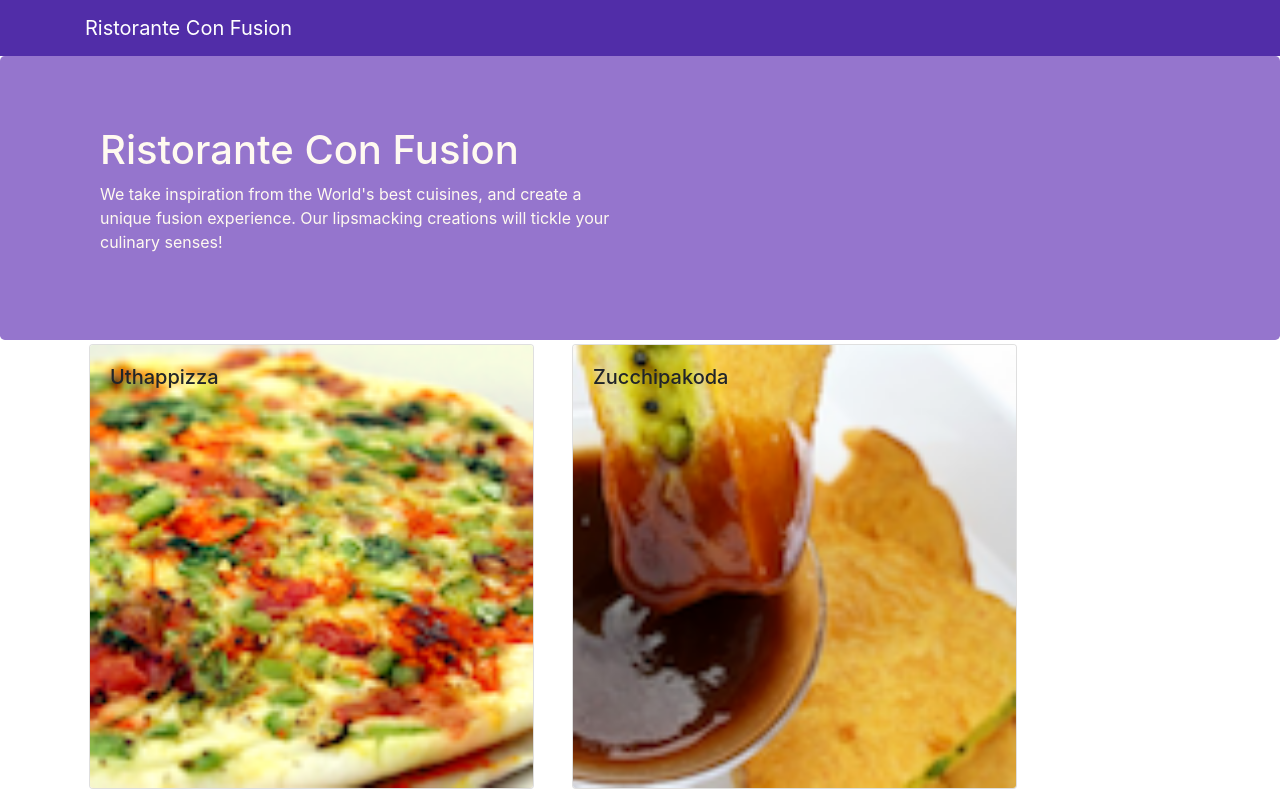
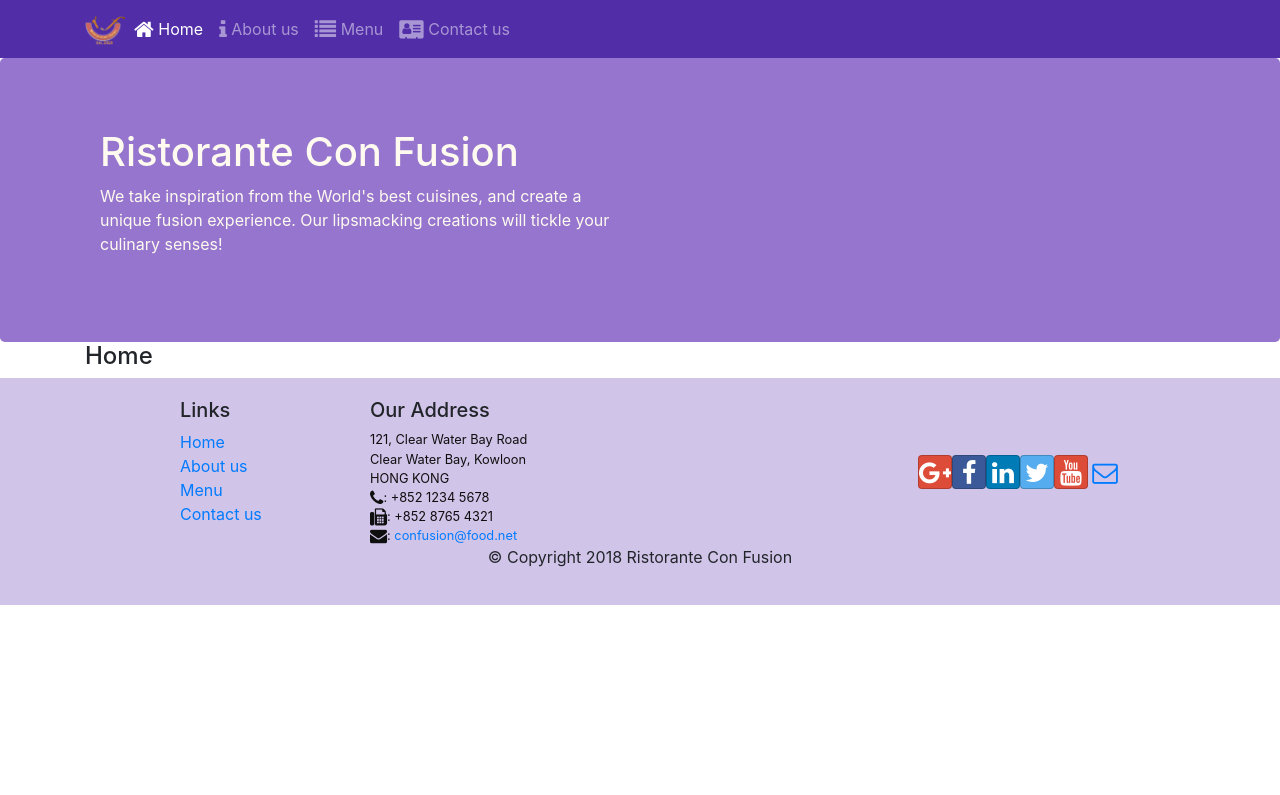
Before and after one commit to FrancoCaffiero/conFusion-React, a React (Create React App) app: page /home in a window 1280 px wide. Shown: the top 795 px of the page. Built offline with nearby package versions, Linux system fonts and the light colour scheme.

Commit message:
React Router

```diff
--- a/package.json
+++ b/package.json
@@ -12,6 +12,7 @@
     "react": "^16.13.1",
     "react-dom": "^16.13.1",
     "react-popper": "0.9.2",
+    "react-router-dom": "4.2.2",
     "react-scripts": "3.4.1",
     "reactstrap": "5.0.0"
   },
--- a/src/App.js
+++ b/src/App.js
@@ -1,10 +1,15 @@
 import React, { Component } from "react";
 import Main from "./components/MainComponent";
 import "./App.css";
+import { BrowserRouter } from "react-router-dom";
 
 class App extends Component {
   render() {
-    return <Main />;
+    return (
+      <BrowserRouter>
+        <Main />
+      </BrowserRouter>
+    );
   }
 }
 
--- a/src/components/FooterComponent.js
+++ b/src/components/FooterComponent.js
@@ -1,4 +1,5 @@
 import React from "react";
+import { Link } from "react-router-dom";
 
 function Footer(props) {
   return (
@@ -9,16 +10,16 @@ function Footer(props) {
             <h5>Links</h5>
             <ul className="list-unstyled">
               <li>
-                <a href="#">Home</a>
+                <Link to="/home">Home</Link>
               </li>
               <li>
-                <a href="#">About</a>
+                <Link to="/aboutus">About us</Link>
               </li>
               <li>
-                <a href="#">Menu</a>
+                <Link to="/menu">Menu</Link>
               </li>
               <li>
-                <a href="contactus.html">Contact</a>
+                <Link to="/contactus">Contact us</Link>
               </li>
             </ul>
           </div>
--- a/src/components/HeaderComponent.js
+++ b/src/components/HeaderComponent.js
@@ -1,13 +1,67 @@
 import React, { Component } from "react";
-import { Navbar, NavbarBrand, Jumbotron } from "reactstrap";
+import {
+  Navbar,
+  NavbarBrand,
+  Nav,
+  NavbarToggler,
+  Collapse,
+  NavItem,
+  Jumbotron,
+} from "reactstrap";
+import { NavLink } from "react-router-dom";
 
 class Header extends Component {
+  constructor(props) {
+    super(props);
+    this.state = {
+      isNavOpen: false,
+    };
+    this.toggleNav = this.toggleNav.bind(this);
+  }
+
+  toggleNav() {
+    this.setState({ isNavOpen: !this.state.isNavOpen });
+  }
+
   render() {
     return (
       <>
-        <Navbar dark>
+        <Navbar dark expand="md">
           <div className="container">
-            <NavbarBrand href="/">Ristorante Con Fusion</NavbarBrand>
+            <NavbarToggler onClick={this.toggleNav} />
+            <NavbarBrand className="mr-auto" href="/">
+              <img
+                src="assets/images/logo.png"
+                height="30"
+                width="41"
+                alt="Ristorante Con Fusion"
+              />
+            </NavbarBrand>
+            <Collapse isOpen={this.state.isNavOpen} navbar>
+              <Nav navbar>
+                <NavItem>
+                  <NavLink className="nav-link" to="/home">
+                    <span className="fa fa-home fa-lg"></span> Home
+                  </NavLink>
+                </NavItem>
+                <NavItem>
+                  <NavLink className="nav-link" to="/aboutus">
+                    <span className="fa fa-info fa-lg"></span> About us
+                  </NavLink>
+                </NavItem>
+                <NavItem>
+                  <NavLink className="nav-link" to="/menu">
+                    <span className="fa fa-list fa-lg"></span> Menu
+                  </NavLink>
+                </NavItem>
+                <NavItem>
+                  <NavLink className="nav-link" to="/contactus">
+                    <span className="fa fa-address-card fa-lg"></span> Contact
+                    us
+                  </NavLink>
+                </NavItem>
+              </Nav>
+            </Collapse>
           </div>
         </Navbar>
         <Jumbotron>
--- /dev/null
+++ b/src/components/HomeComponent.js
@@ -0,0 +1,11 @@
+import React from "react";
+
+function Home(props) {
+  return (
+    <div className="container">
+      <h4>Home</h4>
+    </div>
+  );
+}
+
+export default Home;
--- a/src/components/MainComponent.js
+++ b/src/components/MainComponent.js
@@ -1,16 +1,17 @@
 import React, { Component } from "react";
+import Home from "./HomeComponent";
 import Menu from "./MenuComponent";
 import DishDetail from "./DishdetailComponent";
 import Header from "./HeaderComponent";
 import Footer from "./FooterComponent";
 import { DISHES } from "../shared/dishes";
+import { Switch, Route, Redirect } from "react-router-dom";
 
 class Main extends Component {
   constructor(props) {
     super(props);
     this.state = {
       dishes: DISHES,
-      selectedDish: null,
     };
   }
 
@@ -20,13 +21,22 @@ class Main extends Component {
   }
 
   render() {
+    const HomePage = () => {
+      return <Home />;
+    };
     return (
       <div>
         <Header />
-        <Menu
-          dishes={this.state.dishes}
-          onClick={(dishId) => this.onDishSelect(dishId)}
-        />
+        <Switch>
+          <Route path="/home" component={HomePage} />
+          <Route
+            exact
+            path="/menu"
+            component={() => <Menu dishes={this.state.dishes} />}
+          />
+          <Redirect to="/home" />
+        </Switch>
+
         <DishDetail
           dish={
             this.state.dishes.filter(
```
Also changed, not shown: 1 other file (tests, documents, lock files or other folders).
